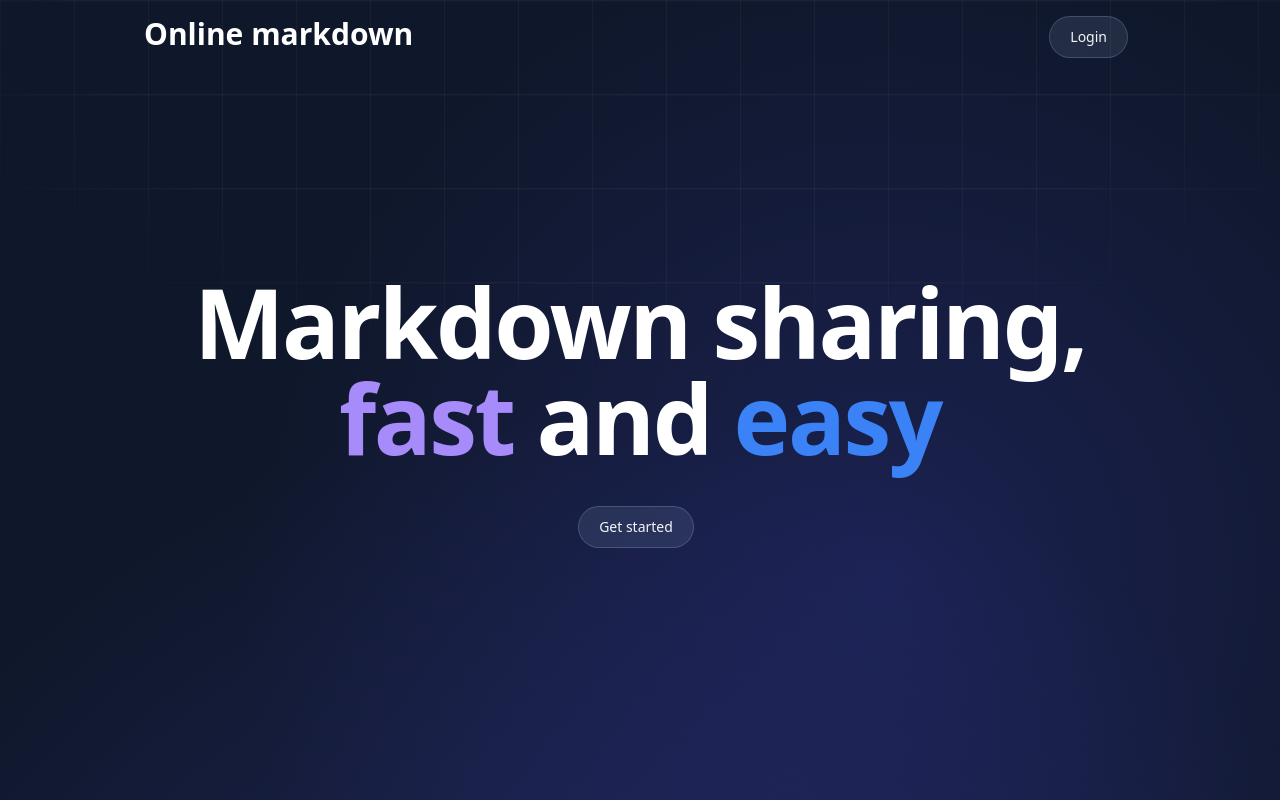
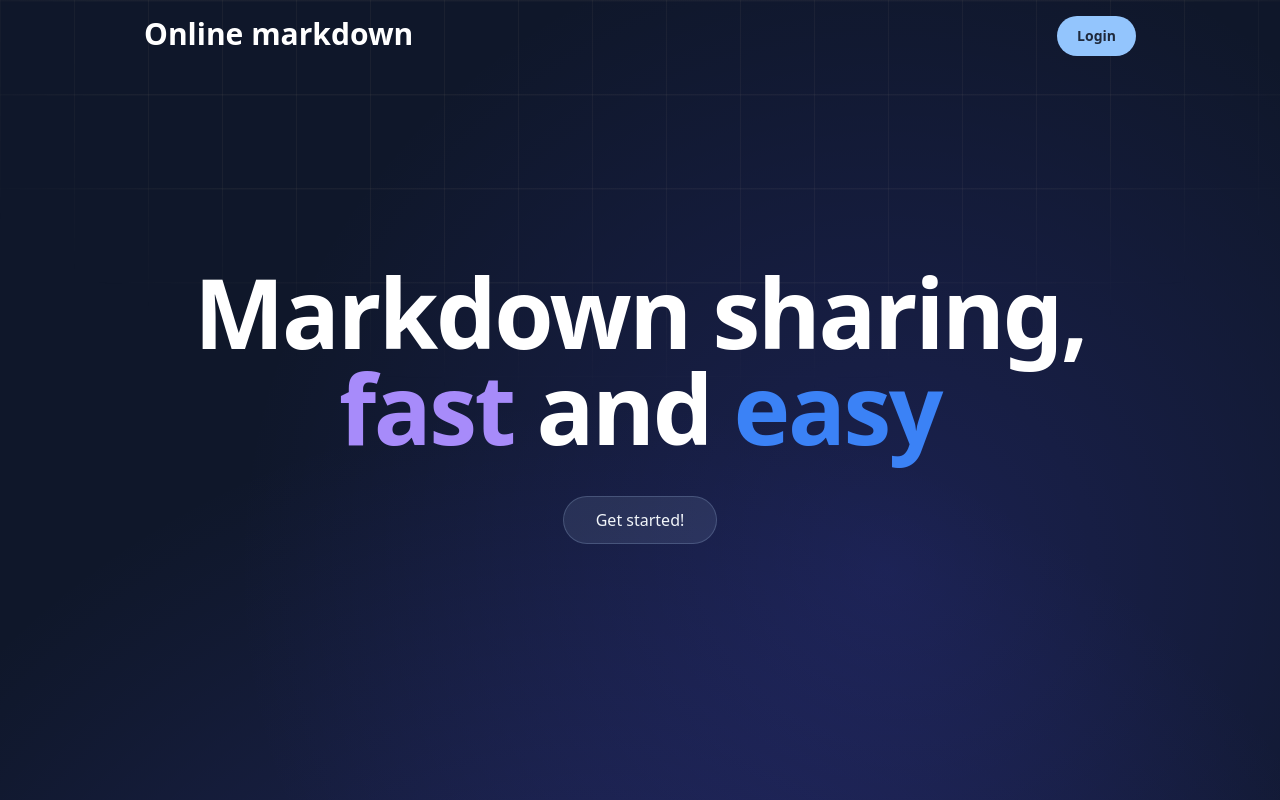
Before and after one commit to Sleepy-gogo/coonspace, an Astro site: page / in a window 1280 px wide. Shown: the top 800 px of the page. Built offline with nearby package versions, Linux system fonts and the light colour scheme; Astro itself is replaced by a stand-in of ours.

Commit message:
Added button component

```diff
--- a/package.json
+++ b/package.json
@@ -11,6 +11,7 @@
   "dependencies": {
     "@astrojs/react": "^4.1.1",
     "@astrojs/tailwind": "^5.1.3",
+    "@radix-ui/react-slot": "^1.1.1",
     "@types/react": "^19.0.2",
     "@types/react-dom": "^19.0.2",
     "astro": "^5.0.4",
--- a/src/components/Button.astro
+++ /dev/null
@@ -1,14 +0,0 @@
----
-interface Props {
-  text: string;
-}
-
-const text = Astro.props.text;
----
-
-<button
-  type="button"
-  class="py-2.5 px-5 me-2 mb-2 text-sm font-medium focus:outline-none rounded-full border focus:z-10 focus:ring-2 focus:ring-purple-400 bg-blue-200/10 text-slate-100 border-blue-200/20 hover:bg-blue-200/20 transition-colors"
->
-  {text}
-</button>
--- a/src/components/Header.astro
+++ b/src/components/Header.astro
@@ -1,8 +1,10 @@
 ---
-import Button from './Button.astro';
+import { Button } from './ui/button';
 ---
 
 <header class="flex justify-between py-4 max-w-screen-lg px-4 mx-auto">
   <h1 class="text-3xl font-bold">Online markdown</h1>
-  <Button text="Login" />
+  <div>
+    <Button variant="secondary">Login</Button>
+  </div>
 </header>
--- a/src/components/Welcome.astro
+++ b/src/components/Welcome.astro
@@ -1,13 +1,5 @@
 ---
-import Button from './Button.astro';
-
-/*
-max-w-md px-4 sm:max-w-2xl
-
-sm:px-6 md:max-w-3xl lg:max-w-4xl
-
-lg:px-0 xl:max-w-5xl 2xl:max-w-6xl
-*/
+import { Button } from './ui/button';
 ---
 
 <div>
@@ -21,6 +13,6 @@ lg:px-0 xl:max-w-5xl 2xl:max-w-6xl
         class="text-blue-500">easy</span
       >
     </h1>
-    <Button text="Get started" />
+    <Button size="lg">Get started!</Button>
   </section>
 </div>
--- /dev/null
+++ b/src/components/ui/button.tsx
@@ -0,0 +1,57 @@
+import * as React from 'react';
+import { Slot } from '@radix-ui/react-slot';
+import { cva, type VariantProps } from 'class-variance-authority';
+
+import { cn } from '@/lib/utils';
+
+const buttonVariants = cva(
+  'inline-flex items-center justify-center gap-2 whitespace-nowrap transition-colors focus-visible:outline-none focus-visible:ring-2 focus-visible:ring-purple-400 disabled:pointer-events-none disabled:opacity-50 [&_svg]:pointer-events-none [&_svg]:size-4 [&_svg]:shrink-0',
+  {
+    variants: {
+      variant: {
+        default:
+          'bg-blue-200/10 text-slate-100 border border-blue-200/20 hover:bg-blue-200/20',
+        /*destructive:
+          'bg-red-500 text-neutral-50 shadow-sm hover:bg-red-500/90 dark:bg-red-900 dark:text-neutral-50 dark:hover:bg-red-900/90',
+        outline:
+          'border border-neutral-200 bg-white shadow-sm hover:bg-neutral-100 hover:text-neutral-900 dark:border-neutral-800 dark:bg-neutral-950 dark:hover:bg-neutral-800 dark:hover:text-neutral-50',
+          ghost:
+          'hover:bg-neutral-100 hover:text-neutral-900 dark:hover:bg-neutral-800 dark:hover:text-neutral-50',
+          link: 'text-neutral-900 underline-offset-4 hover:underline dark:text-neutral-50'*/
+        secondary: 'bg-blue-300 text-slate-800  hover:bg-blue-400'
+      },
+      size: {
+        default: 'h-10 px-5 py-2.5 rounded-full text-sm font-semibold',
+        sm: 'h-8 rounded-full px-3 text-xs',
+        lg: 'h-12 rounded-full px-8',
+        icon: 'size-9'
+      }
+    },
+    defaultVariants: {
+      variant: 'default',
+      size: 'default'
+    }
+  }
+);
+
+export interface ButtonProps
+  extends React.ButtonHTMLAttributes<HTMLButtonElement>,
+    VariantProps<typeof buttonVariants> {
+  asChild?: boolean;
+}
+
+const Button = React.forwardRef<HTMLButtonElement, ButtonProps>(
+  ({ className, variant, size, asChild = false, ...props }, ref) => {
+    const Comp = asChild ? Slot : 'button';
+    return (
+      <Comp
+        className={cn(buttonVariants({ variant, size, className }))}
+        ref={ref}
+        {...props}
+      />
+    );
+  }
+);
+Button.displayName = 'Button';
+
+export { Button, buttonVariants };
```
Also changed, not shown: 1 other file.
